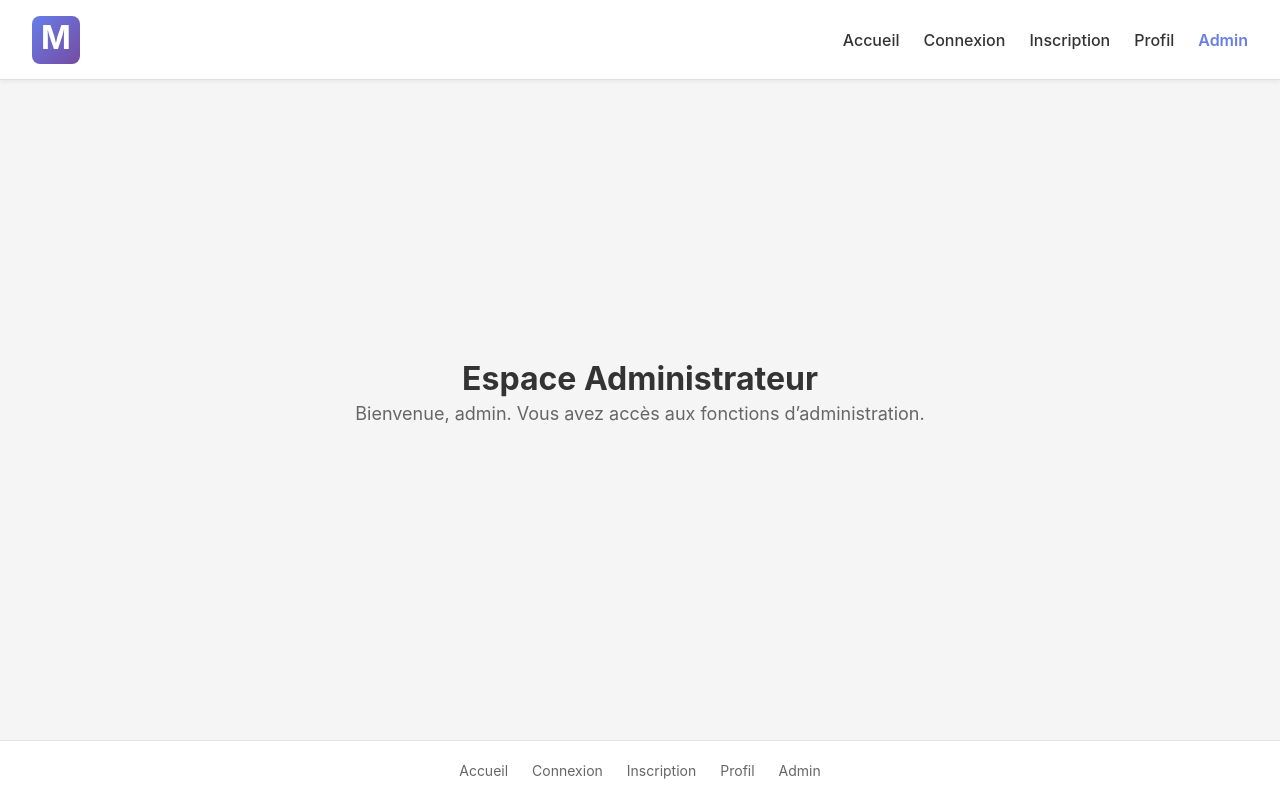
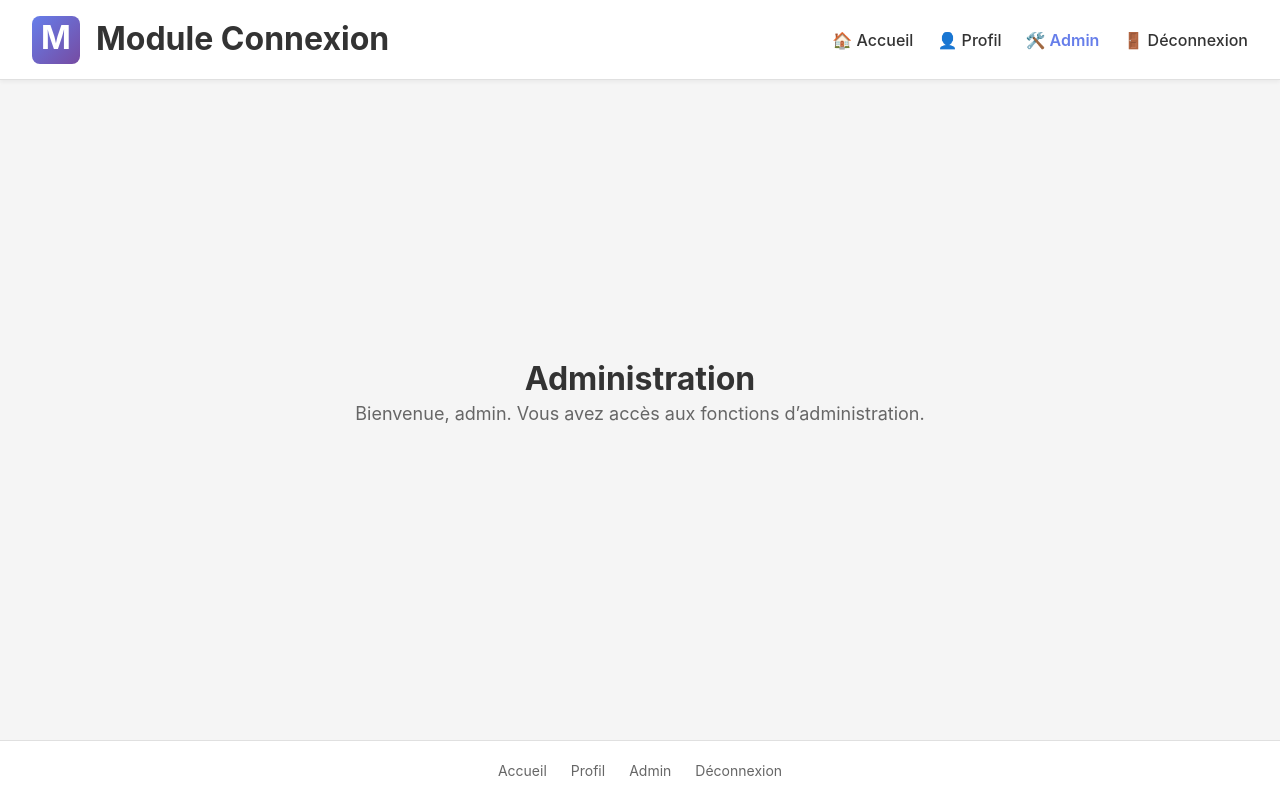
Before and after one commit to sylvain-malbon/module-connexion, a PHP site: page /pages/admin.php in a window 1280 px wide. Run offline with PHP 8.4, Linux system fonts and the light colour scheme; the visitor is signed in with stand-in values (Sample User, id 1).

Commit message:
[nav] Header : ajout d'icônes + logique connexion/déconnexion [nav] Footer : logique connexion/déconnexion sans icônes [pages] Index + Admin : intégration header/footer modulaire [doc] Connexion : ajout de titres en commentaires pour repérage header/footer

```diff
--- a/assets/includes/footer.php
+++ b/assets/includes/footer.php
@@ -5,8 +5,15 @@
 
 <footer class="footer">
     <a href="../index.php" class="<?php echo navActive('index.php'); ?>">Accueil</a>
-    <a href="connexion.php" class="<?php echo navActive('connexion.php'); ?>">Connexion</a>
-    <a href="inscription.php" class="<?php echo navActive('inscription.php'); ?>">Inscription</a>
-    <a href="profil.php" class="<?php echo navActive('profil.php'); ?>">Profil</a>
-    <a href="admin.php" class="<?php echo navActive('admin.php'); ?>">Admin</a>
+
+    <?php if (!isset($_SESSION['id'])): ?>
+        <a href="connexion.php" class="<?php echo navActive('connexion.php'); ?>">Connexion</a>
+        <a href="inscription.php" class="<?php echo navActive('inscription.php'); ?>">Inscription</a>
+    <?php else: ?>
+        <a href="profil.php" class="<?php echo navActive('profil.php'); ?>">Profil</a>
+        <?php if ($_SESSION['login'] === 'admin'): ?>
+            <a href="admin.php" class="<?php echo navActive('admin.php'); ?>">Admin</a>
+        <?php endif; ?>
+        <a href="deconnexion.php">Déconnexion</a>
+    <?php endif; ?>
 </footer>
--- a/assets/includes/header.php
+++ b/assets/includes/header.php
@@ -10,6 +10,11 @@ if (!function_exists('navActive')) {
         return ($activePage === $page) ? 'active' : '';
     }
 }
+
+// Démarrer la session si elle n'est pas déjà active
+if (session_status() === PHP_SESSION_NONE) {
+    session_start();
+}
 ?>
 
 <header class="header">
@@ -18,10 +23,17 @@ if (!function_exists('navActive')) {
         <h1 class="title">Module Connexion</h1>
     </div>
     <nav class="nav">
-        <a href="../index.php" class="<?php echo navActive('index.php'); ?>">Accueil</a>
-        <a href="connexion.php" class="<?php echo navActive('connexion.php'); ?>">Connexion</a>
-        <a href="inscription.php" class="<?php echo navActive('inscription.php'); ?>">Inscription</a>
-        <a href="profil.php" class="<?php echo navActive('profil.php'); ?>">Profil</a>
-        <a href="admin.php" class="<?php echo navActive('admin.php'); ?>">Admin</a>
+        <a href="../index.php" class="<?php echo navActive('index.php'); ?>">🏠 Accueil</a>
+
+        <?php if (!isset($_SESSION['id'])): ?>
+            <a href="connexion.php" class="<?php echo navActive('connexion.php'); ?>">🔐 Connexion</a>
+            <a href="inscription.php" class="<?php echo navActive('inscription.php'); ?>">📝 Inscription</a>
+        <?php else: ?>
+            <a href="profil.php" class="<?php echo navActive('profil.php'); ?>">👤 Profil</a>
+            <?php if ($_SESSION['login'] === 'admin'): ?>
+                <a href="admin.php" class="<?php echo navActive('admin.php'); ?>">🛠️ Admin</a>
+            <?php endif; ?>
+            <a href="deconnexion.php">🚪 Déconnexion</a>
+        <?php endif; ?>
     </nav>
 </header>
--- a/pages/admin.php
+++ b/pages/admin.php
@@ -16,34 +16,19 @@ if (!isset($_SESSION['login']) || $_SESSION['login'] !== 'admin') {
 </head>
 
 <body>
+
     <!-- Header -->
-    <header class="header">
-        <div class="logo-section">
-            <div class="logo">M</div>
-        </div>
-        <nav class="nav">
-            <a href="../index.php">Accueil</a>
-            <a href="connexion.php">Connexion</a>
-            <a href="inscription.php">Inscription</a>
-            <a href="profil.php">Profil</a>
-            <a href="admin.php" class="active">Admin</a>
-        </nav>
-    </header>
+    <?php include('../assets/includes/header.php'); ?>
 
     <!-- Main -->
     <main class="main">
-        <h1 class="title">Espace Administrateur</h1>
+        <h2 class="title">Administration</h2>
         <p class="description">Bienvenue, <?php echo htmlspecialchars($_SESSION['login']); ?>. Vous avez accès aux fonctions d’administration.</p>
     </main>
 
     <!-- Footer -->
-    <footer class="footer">
-        <a href="../index.php">Accueil</a>
-        <a href="connexion.php">Connexion</a>
-        <a href="inscription.php">Inscription</a>
-        <a href="profil.php">Profil</a>
-        <a href="admin.php">Admin</a>
-    </footer>
+    <?php include('../assets/includes/footer.php'); ?>
+
 </body>
 
 </html>
--- a/pages/connexion.php
+++ b/pages/connexion.php
@@ -45,6 +45,7 @@ if ($_SERVER['REQUEST_METHOD'] === 'POST') {
 
 <body>
 
+    <!-- Header -->
     <?php include('../assets/includes/header.php'); ?>
 
     <!-- Main Content -->
@@ -80,6 +81,7 @@ if ($_SERVER['REQUEST_METHOD'] === 'POST') {
         </form>
     </main>
 
+    <!-- Footer -->
     <?php include('../assets/includes/footer.php'); ?>
 
 </body>
```
Also changed, not shown: index.php (+48 -9 lines).
